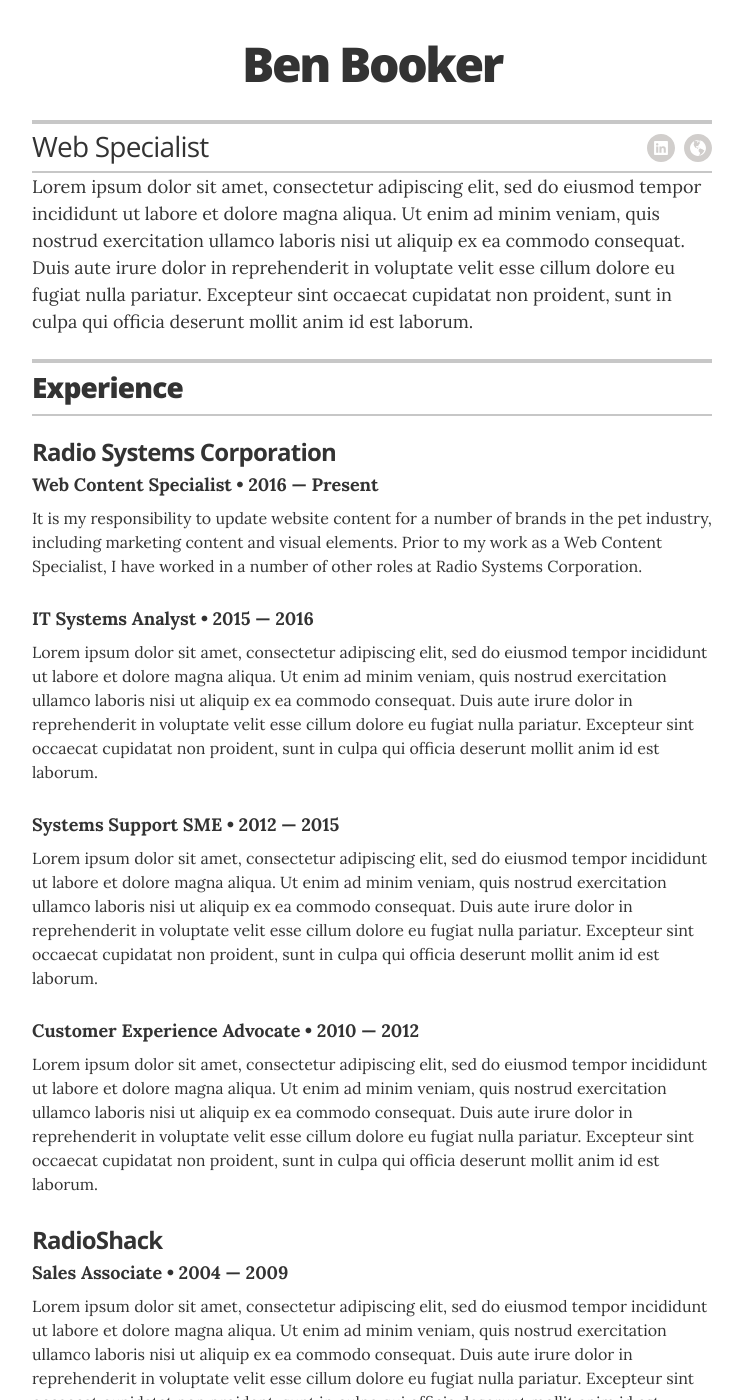
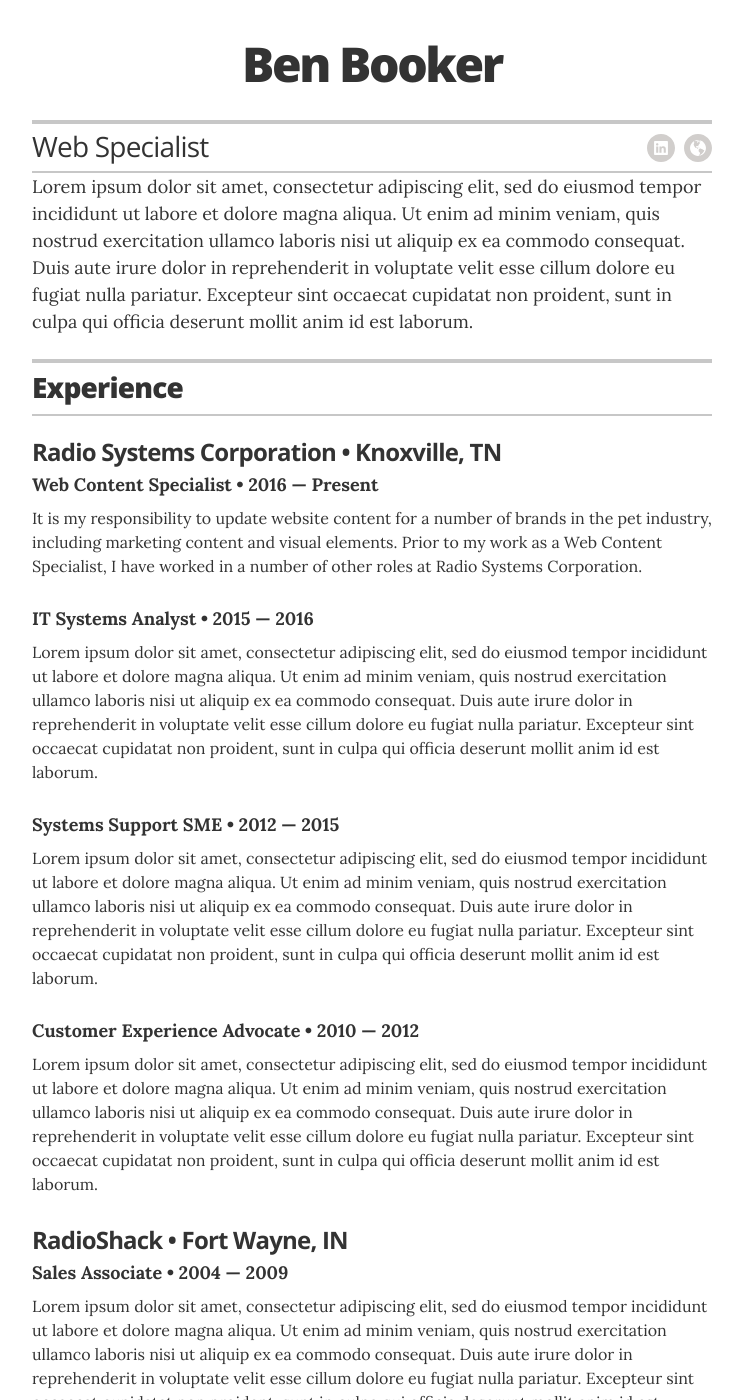
Before and after one commit to bbooker5/about, a Jekyll site: the page built from index.html, in a window 1280 px wide and 1400 px high. Shown: the whole window, without its empty margins (268-1011 px from the left). Built offline with Jekyll 4.4.1, drawn with Linux system fonts in a browser that asks for light colours.

Commit message:
Update _data/experience.yml

```diff
--- a/_data/experience.yml
+++ b/_data/experience.yml
@@ -1,5 +1,5 @@
 # Jobs
-- company: Radio Systems Corporation
+- company: Radio Systems Corporation &bull; Knoxville, TN
   position: Web Content Specialist
   duration: 2016 &mdash; Present
   summary: It is my responsibility to update website content for a number of brands in the pet industry, including marketing content and visual elements. Prior to my work as a Web Content Specialist, I have worked in a number of other roles at Radio Systems Corporation.
@@ -20,7 +20,7 @@
   summary: Lorem ipsum dolor sit amet, consectetur adipiscing elit, sed do eiusmod tempor incididunt ut labore et dolore magna aliqua. Ut enim ad minim veniam, quis nostrud exercitation ullamco laboris nisi ut aliquip ex ea commodo consequat. Duis aute irure dolor in reprehenderit in voluptate velit esse cillum dolore eu fugiat nulla pariatur. Excepteur sint occaecat cupidatat non proident, sunt in culpa qui officia deserunt mollit anim id est laborum.
 
 # Director of Digital Stratgy
-- company: RadioShack
+- company: RadioShack &bull; Fort Wayne, IN
   position: Sales Associate
   duration: 2004 &mdash; 2009
   summary: Lorem ipsum dolor sit amet, consectetur adipiscing elit, sed do eiusmod tempor incididunt ut labore et dolore magna aliqua. Ut enim ad minim veniam, quis nostrud exercitation ullamco laboris nisi ut aliquip ex ea commodo consequat. Duis aute irure dolor in reprehenderit in voluptate velit esse cillum dolore eu fugiat nulla pariatur. Excepteur sint occaecat cupidatat non proident, sunt in culpa qui officia deserunt mollit anim id est laborum.
```
